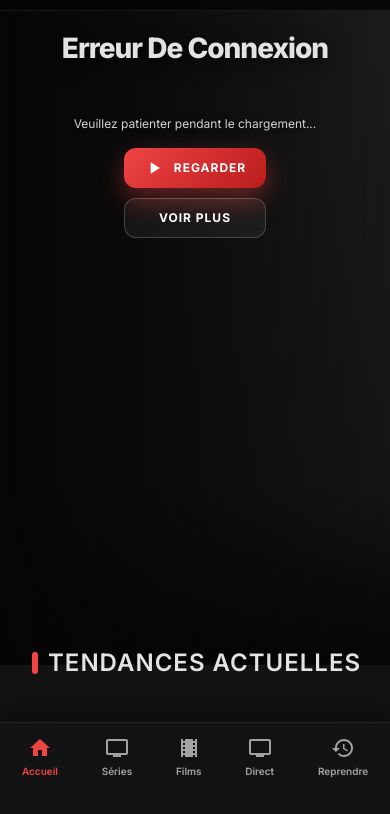
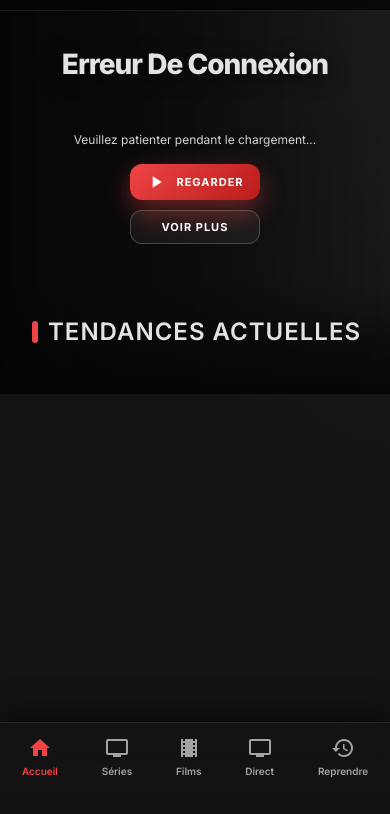
Before and after one commit to foulezombie94/STREAMING, a website built with Vite: page index.html in a window 390 px wide. Shown: the part 52-866 px from the top of the page. After the commit the page ends 844 px from the top, so only its background shows below. Built offline with nearby package versions, Linux system fonts and the light colour scheme; no server answers.

Commit message:
style: fix hero centering and info overlap on mobile

```diff
--- a/src/style.css
+++ b/src/style.css
@@ -174,14 +174,14 @@ a {
     position: relative;
     z-index: 20;
     width: 95%;
-    max-width: 1000px; /* Ne dÃ©passe pas sur les cÃ´tÃ©s */
+    max-width: 1000px;
     margin: 0 auto;
-    padding-top: 25vh; /* Descendu pour être bien au milieu de l'image visible */
     text-align: center;
     opacity: 1;
     display: flex;
     flex-direction: column;
     align-items: center;
+    justify-content: center; /* Centrage vertical interne si besoin */
     transition: opacity 0.4s ease, transform 0.4s ease;
 }
 
@@ -459,7 +459,7 @@ a {
 
 /* Responsive */
 @media (max-width: 1024px) {
-    .hero-content { width: 70%; padding-top: 10vh; }
+    .hero-content { width: 70%; }
     .hero h1 { font-size: 48px; }
     .movie-card { flex: 0 0 calc(25% - 20px); }
     .details-content-wrapper { padding: 12vh 3rem 4rem 3rem; gap: 35px; }
@@ -547,17 +547,11 @@ a {
 
     .bottom-nav { display: flex; }
 
-    .hero-content { width: 90%; padding-left: 0; padding-top: 15vh; }
-    .hero h1 { font-size: 32px; line-height: 1.2; }
-
-    .genre-filters-container { margin-top: 60px; padding: 10px 1.5rem; }
-    .mobile-filter-btn {
-        width: 100%;
-        justify-content: center;
-        background: rgba(255,255,255,0.08);
-        border: 1px solid rgba(255,255,255,0.15);
-    }
-
+    .hero-content { width: 90%; padding: 0; margin: auto; }
+    .hero h1 { font-size: 28px; line-height: 1.2; }
+
+    .genre-filters-container { margin-top: 20px; padding: 10px 1.5rem; }
+    .popular { margin-top: -100px; } /* Moins agressif pour éviter de coller au texte hero */
     main { padding-bottom: 20px; }
 
     /* Grille 3 colonnes au lieu du carrousel */
@@ -618,9 +612,9 @@ a {
 }
 
 @media (max-width: 480px) {
-    .hero { min-height: 55vh; }
-    .hero-content { padding-top: 10vh; width: 95%; }
-    .hero h1 { font-size: 22px; margin-bottom: 8px; }
+    .hero { min-height: 50vh; height: auto; padding: 100px 0 150px 0; }
+    .hero-content { padding: 0; width: 95%; margin: 0 auto; }
+    .hero h1 { font-size: 20px; margin-bottom: 8px; }
     .hero-synopsis {
         -webkit-line-clamp: 3;
         line-clamp: 3;
@@ -636,8 +630,8 @@ a {
         flex-direction: column;
         align-items: center;
     }
-    .btn { width: 100%; max-width: 200px; padding: 10px 20px; font-size: 12px; }
-    .popular { margin-top: -20px; }
+    .btn { width: 100%; max-width: 180px; padding: 8px 16px; font-size: 11px; }
+    .popular { margin-top: -80px; }
     .movie-card { width: 100% !important; min-width: 0 !important; }
     .section-title { font-size: 15px; padding-left: 1rem; margin-bottom: 15px; }
     .carousel-container {
```
